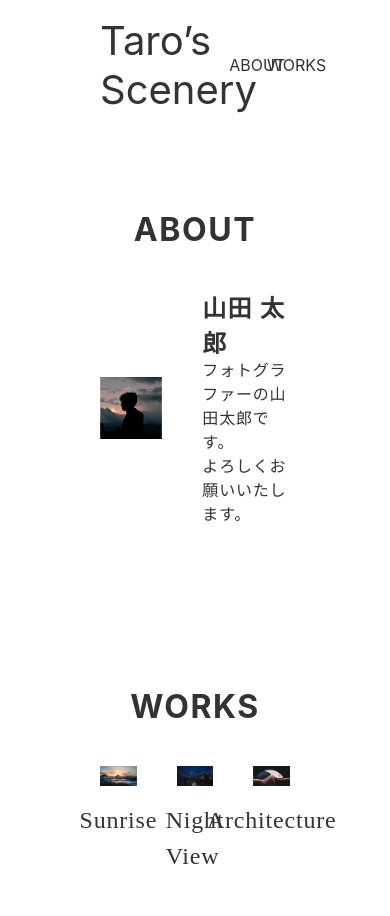
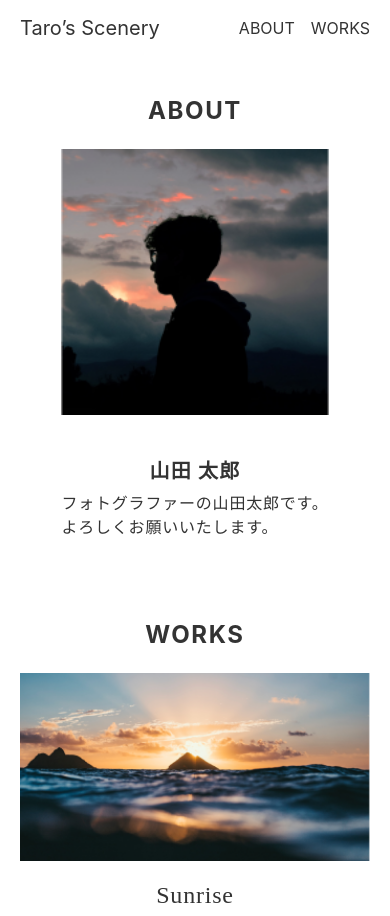
Before and after one commit to kasuyaofcb/code-lesson-cording, a plain HTML site: page index.html in a window 390 px wide. Shown: the top 916 px of the page. Drawn offline with Linux system fonts and the light colour scheme; some packages are replaced by stand-ins of ours.

Commit message:
add:SPレスポンシブ追加

```diff
--- a/style.css
+++ b/style.css
@@ -10,6 +10,11 @@ h1{
     font-weight: 400;
     line-height: normal;
 }
+@media screen and (max-width:768px) {
+    h1{
+      font-size:20px
+    }
+}
 
 h2{
     text-align: center;
@@ -20,6 +25,11 @@ h2{
     line-height: normal;
     letter-spacing: 1.6px;
 }
+@media screen and (max-width:768px) {
+    h2{
+      font-size:24px
+    }
+}
 
 h3{
     font-family: Noto Sans JP;
@@ -28,6 +38,11 @@ h3{
     font-weight: 700;
     line-height: normal;
     letter-spacing: 1.2px;
+}
+@media screen and (max-width:768px) {
+    h3{
+      font-size:20px
+    }
 }
 
 p{
@@ -56,6 +71,12 @@ align-items: center;
 gap: 40px;
 align-self: stretch;
 }
+@media screen and (max-width:768px) {
+    .section-wrapper{
+        padding: 40px 20px;
+        gap: 24px;
+    }
+}
 
 /* 個別部品 */
 .header{
@@ -64,6 +85,11 @@ padding: 16px 100px;
 justify-content: space-between;
 align-items: center;
 align-self: stretch;
+}
+@media screen and (max-width:768px) {
+    .header{
+        padding: 16px 20px;
+    }
 }
 
 .nav-ul{
@@ -80,6 +106,24 @@ justify-content: center;
 align-items: center;
 gap: 40px;
 }
+@media screen and (max-width:768px) {
+    .about-conteiner{
+      flex-direction:column;
+    }
+}
+
+.about-text{
+    display: flex;
+    flex-direction: column;
+    align-items: flex-start;
+    gap: 8px;
+}
+@media screen and (max-width:768px) {
+    .about-text{
+        gap: 8px;
+        align-items:center;
+    }
+}
 
 .works-container{
 display: flex;
@@ -87,6 +131,12 @@ justify-content: center;
 align-items: center;
 gap: 40px;
 align-self: stretch;
+}
+@media screen and (max-width:768px) {
+    .works-container{
+       flex-direction:column;
+        gap: 24px;
+    }
 }
 
 .works-item{
```
